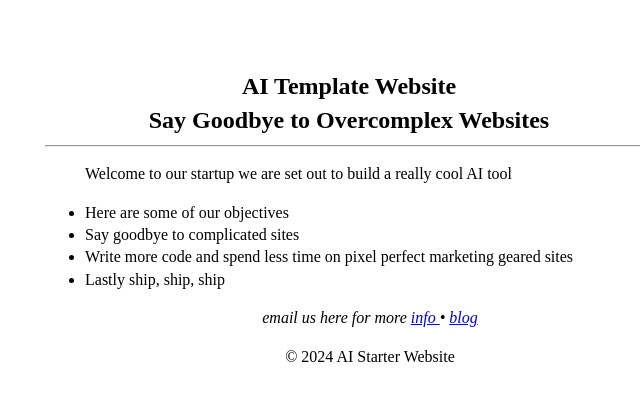
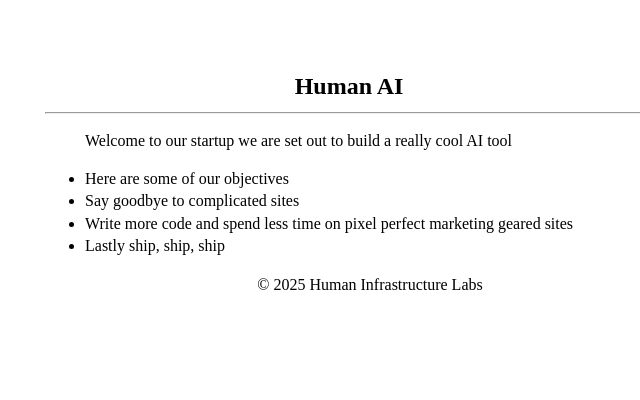
Before and after one commit to plowsai/ai-grant-template, a website: page public/index.html in a window 1280 px wide. Shown: the whole page, without its empty margins (270-910 px from the left). Drawn offline with Linux system fonts and the light colour scheme.

Commit message:
dev: janitor commit

```diff
--- a/package.json
+++ b/package.json
@@ -4,7 +4,8 @@
   "description": "The famous AI Grant website in a simple one-click template. For anyone to use.",
   "main": "index.js",
   "scripts": {
-    "test": "echo \"Error: no test specified\" && exit 1"
+    "test": "echo \"Error: no test specified\" && exit 1",
+    "start": "node index.js"
   },
   "repository": {
     "type": "git",
--- a/public/index.html
+++ b/public/index.html
@@ -3,12 +3,12 @@
 <head>
     <meta charset="UTF-8">
     <meta name="viewport" content="width=device-width, initial-scale=1.0">
-    <title>AI Starter Website</title>
+    <title>Human AI</title>
     <link rel="stylesheet" type="text/css" href="./css/index.css">
 </head>
 <body>
     <div id="maincontent">
-        <h2 style="text-align: center;"> AI Template Website <br>Say Goodbye to Overcomplex Websites</br></h2>
+        <h2 style="text-align: center;">Human AI </h2>
     </div>
     <hr>
     <ul>
@@ -27,11 +27,11 @@
            Lastly ship, ship, ship
         </li>
     </ul>
-    <p style="text-align: center; font-style: italic;">
+    <!-- <p style="text-align: center; font-style: italic;">
         email us here for more <a href="#"> info </a> • <a href="blog/post.html"> blog </a>
-    </p>
+    </p> -->
     <footer>
-        <p style="text-align: center;">&copy; 2024 AI Starter Website</p>
+        <p style="text-align: center;">&copy; 2025 Human Infrastructure Labs</p>
     </footer>
 </body>
 </html>
```
